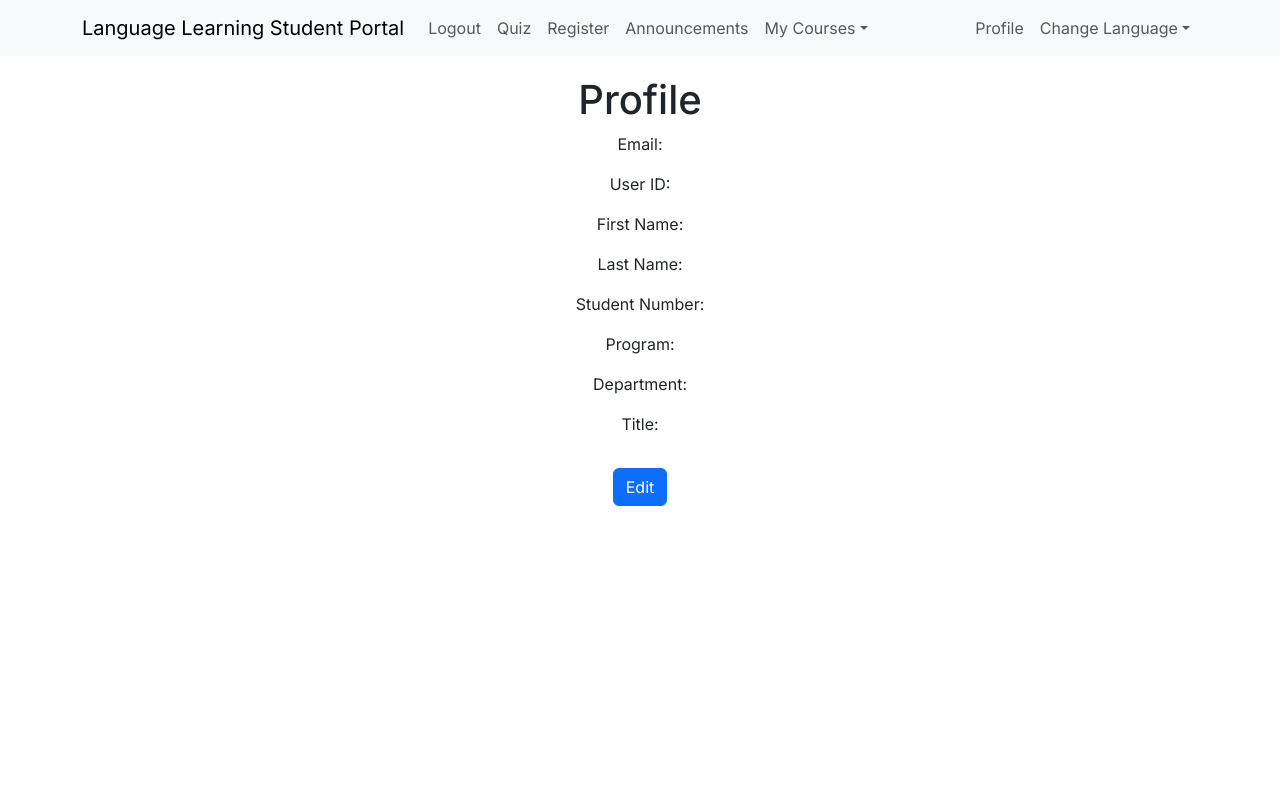
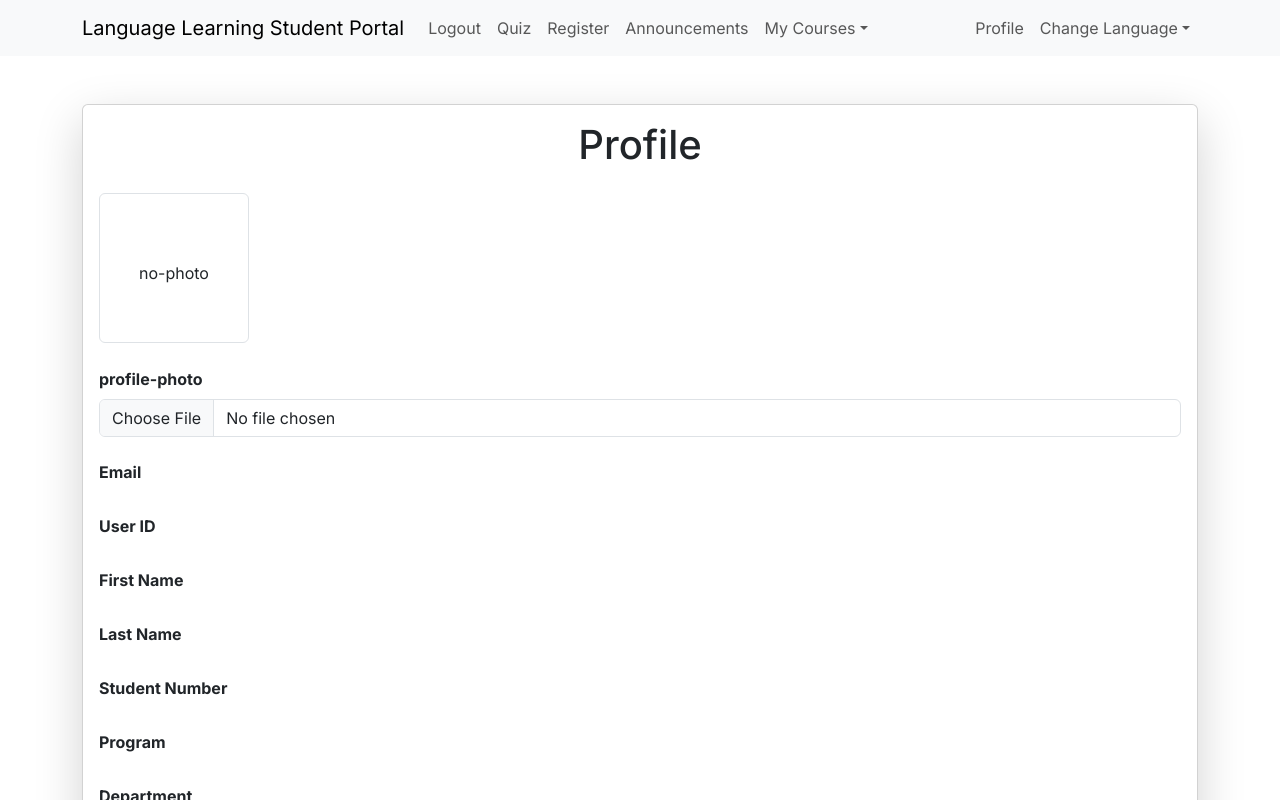
Before and after one commit to chengkuanz/studentportal, a Next.js app: page /user in a window 1280 px wide. Shown: the top 800 px of the page. Built offline with nearby package versions, Linux system fonts and the light colour scheme; no server answers; the database is empty; sample sign-in values are in the browser's storage.

Commit message:
updating profile page

```diff
--- a/app/user/page.tsx
+++ b/app/user/page.tsx
@@ -2,9 +2,11 @@
 import React, { useEffect, useState } from 'react';
 import { useAuth } from '../../context/AuthContext';
 import { getFirestore, doc, getDoc, setDoc } from 'firebase/firestore';
-import { db } from '../../config/firebase';
-import {useTranslation} from "react-i18next";
-import "../i18n.js"
+import { db, storage } from '../../config/firebase';
+import { useTranslation } from "react-i18next";
+import { getStorage, ref, uploadBytes, getDownloadURL } from 'firebase/storage';
+import "../i18n.js";
+import 'bootstrap/dist/css/bootstrap.min.css';
 
 interface FormData {
     email?: string;
@@ -14,7 +16,9 @@ interface FormData {
     program?: string;
     department?: string;
     title?: string;
+    profilePhoto?: string;
 }
+
 
 const User = () => {
     const { t, i18n } = useTranslation();
@@ -27,6 +31,7 @@ const User = () => {
     const [userData, setUserData] = useState({ email: '', uid: '', firstName: '', lastName: '', studentNumber: '', program: '', department: '', title: '' });
     const [editMode, setEditMode] = useState(false);
     const [formData, setFormData] = useState<FormData>({});
+    const [profilePhoto, setProfilePhoto] = useState<File | null>(null);
 
     useEffect(() => {
         const fetchUserData = async () => {
@@ -48,7 +53,6 @@ const User = () => {
             }
         };
 
-
         fetchUserData();
     }, [user, db]);
 
@@ -56,16 +60,41 @@ const User = () => {
         setFormData({ ...formData, [e.target.name]: e.target.value });
     };
 
+    const handleFileChange = (e: React.ChangeEvent<HTMLInputElement>) => {
+        if (e.target.files) {
+            setProfilePhoto(e.target.files[0]);
+        }
+    };
+
     const handleSubmit = async (e: React.FormEvent<HTMLFormElement>) => {
         e.preventDefault();
         try {
+            if (profilePhoto && user) {
+                const storageRef = ref(storage, `profilePhotos/${user.uid}`);
+                await uploadBytes(storageRef, profilePhoto);
+                const photoURL = await getDownloadURL(storageRef);
+                formData.profilePhoto = photoURL;
+            }
             await setDoc(doc(db, 'users', user.uid), formData, { merge: true });
-            // Update userData state with updated data
             setUserData({ ...userData, ...formData });
-            // Disable edit mode after successful submission
             setEditMode(false);
         } catch (error) {
             console.error('Error updating user information:', error);
+        }
+    };
+
+    const handleUploadPhoto = async () => {
+        if (profilePhoto && user) {
+            try {
+                const storageRef = ref(storage, `profilePhotos/${user.uid}`);
+                await uploadBytes(storageRef, profilePhoto);
+                const photoURL = await getDownloadURL(storageRef);
+                setUserData({ ...userData, profilePhoto: photoURL });
+                await setDoc(doc(db, 'users', user.uid), { profilePhoto: photoURL }, { merge: true });
+                setProfilePhoto(null); // Clear the photo input after upload
+            } catch (error) {
+                console.error('Error uploading profile photo:', error);
+            }
         }
     };
 
@@ -74,32 +103,76 @@ const User = () => {
     }
 
     return (
-        <div
-            style={{
-                width: '40%',
-                margin: 'auto',
-                textAlign: 'center',
-                marginTop: '20px'
-            }}
-        >
-            <h1>{t('profile')}</h1>
-            <p>{t('email')}: {userData.email}</p>
-            <p>{t('user-id')}: {userData.uid}</p>
-            <p>{t('f-name')}: {userData.firstName}</p>
-            <p>{t('l-name')}: {userData.lastName}</p>
-            <p>{t('student-num')}: {userData.studentNumber}</p>
-            <p>{t('program')}: {userData.program}</p>
-            <p>{t('department')}: {userData.department}</p>
-            <p>{t('user-title')}: {userData.title}</p>
+        <div className="container mt-5">
+            <div className="card shadow-lg">
+                <div className="card-body">
+                    <h1 className="card-title text-center mb-4">{t('profile')}</h1>
+                    <div className="text-center mb-4">
+                        {userData.profilePhoto ? (
+                            <img src={userData.profilePhoto} alt="Profile" className="img-thumbnail"
+                                 style={{width: '150px', height: '150px'}}/>
+                        ) : (
+                            <div className="img-thumbnail"
+                                 style={{width: '150px', height: '150px', lineHeight: '150px'}}>
+                                {t('no-photo')}
+                            </div>
+                        )}
+                    </div>
+                    <div className="mb-3">
+                        <label htmlFor="inputProfilePhoto" className="form-label fw-bold">
+                            {t('profile-photo')}
+                        </label>
+                        <input
+                            type="file"
+                            id="inputProfilePhoto"
+                            className="form-control"
+                            onChange={handleFileChange}
+                        />
+                    </div>
 
-            {/* Button to toggle edit mode */}
+                    <div className="row mb-3">
+                        <label className="col-sm-3 col-form-label fw-bold">{t('email')}</label>
+                        <div className="col-sm-9">{userData.email}</div>
+                    </div>
+                    <div className="row mb-3">
+                        <label className="col-sm-3 col-form-label fw-bold">{t('user-id')}</label>
+                        <div className="col-sm-9">{userData.uid}</div>
+                    </div>
+                    <div className="row mb-3">
+                        <label className="col-sm-3 col-form-label fw-bold">{t('f-name')}</label>
+                        <div className="col-sm-9">{userData.firstName}</div>
+                    </div>
+                    <div className="row mb-3">
+                        <label className="col-sm-3 col-form-label fw-bold">{t('l-name')}</label>
+                        <div className="col-sm-9">{userData.lastName}</div>
+                    </div>
+                    <div className="row mb-3">
+                        <label className="col-sm-3 col-form-label fw-bold">{t('student-num')}</label>
+                        <div className="col-sm-9">{userData.studentNumber}</div>
+                    </div>
+                    <div className="row mb-3">
+                        <label className="col-sm-3 col-form-label fw-bold">{t('program')}</label>
+                        <div className="col-sm-9">{userData.program}</div>
+                    </div>
+                    <div className="row mb-3">
+                        <label className="col-sm-3 col-form-label fw-bold">{t('department')}</label>
+                        <div className="col-sm-9">{userData.department}</div>
+                    </div>
+                    <div className="row mb-3">
+                        <label className="col-sm-3 col-form-label fw-bold">{t('user-title')}</label>
+                        <div className="col-sm-9">{userData.title}</div>
+                    </div>
+
                     {!editMode ? (
-                <button  className="btn btn-primary mt-3"
-                         onClick={() => setEditMode(true)}>{t('edit')}</button>
+                        <button className="btn btn-primary mt-3" onClick={() => setEditMode(true)}>
+                            {t('edit')}
+                        </button>
                     ) : (
                         <form onSubmit={handleSubmit} className="mt-4">
                             <div className="mb-3 row">
-                        <label htmlFor="inputFirstName" className="col-sm-3 col-form-label">{t('f-name')}</label>
+                                <label htmlFor="inputFirstName" className="col-sm-3 col-form-label fw-bold">
+                                    {t('f-name')}
+                                </label>
                                 <div className="col-sm-9">
                                     <input
                                         type="text"
@@ -114,7 +187,9 @@ const User = () => {
                                 </div>
                             </div>
                             <div className="mb-3 row">
-                        <label htmlFor="inputLastName" className="col-sm-3 col-form-label">{t('l-name')}</label>
+                                <label htmlFor="inputLastName" className="col-sm-3 col-form-label fw-bold">
+                                    {t('l-name')}
+                                </label>
                                 <div className="col-sm-9">
                                     <input
                                         type="text"
@@ -129,7 +204,9 @@ const User = () => {
                                 </div>
                             </div>
                             <div className="mb-3 row">
-                        <label htmlFor="inputStudentNumber" className="col-sm-3 col-form-label">{t('student-num')}</label>
+                                <label htmlFor="inputStudentNumber" className="col-sm-3 col-form-label fw-bold">
+                                    {t('student-num')}
+                                </label>
                                 <div className="col-sm-9">
                                     <input
                                         type="text"
@@ -144,7 +221,9 @@ const User = () => {
                                 </div>
                             </div>
                             <div className="mb-3 row">
-                        <label htmlFor="inputProgram" className="col-sm-3 col-form-label">{t('program')}</label>
+                                <label htmlFor="inputProgram" className="col-sm-3 col-form-label fw-bold">
+                                    {t('program')}
+                                </label>
                                 <div className="col-sm-9">
                                     <input
                                         type="text"
@@ -158,7 +237,9 @@ const User = () => {
                                 </div>
                             </div>
                             <div className="mb-3 row">
-                        <label htmlFor="inputDepartment" className="col-sm-3 col-form-label">{t('department')}</label>
+                                <label htmlFor="inputDepartment" className="col-sm-3 col-form-label fw-bold">
+                                    {t('department')}
+                                </label>
                                 <div className="col-sm-9">
                                     <input
                                         type="text"
@@ -172,7 +253,9 @@ const User = () => {
                                 </div>
                             </div>
                             <div className="mb-3 row">
-                        <label htmlFor="inputTitle" className="col-sm-3 col-form-label">{t('user-title')}</label>
+                                <label htmlFor="inputTitle" className="col-sm-3 col-form-label fw-bold">
+                                    {t('user-title')}
+                                </label>
                                 <div className="col-sm-9">
                                     <input
                                         type="text"
@@ -185,11 +268,13 @@ const User = () => {
                                     />
                                 </div>
                             </div>
-                    <button type="submit" className="btn btn-primary">{t('save')}</button>
+                            <button type="submit" className="btn btn-primary">
+                                {t('save')}
+                            </button>
                         </form>
-
-
                     )}
+                </div>
+            </div>
         </div>
     );
 };
```
Lines whose indentation alone changed are shown as unchanged.
